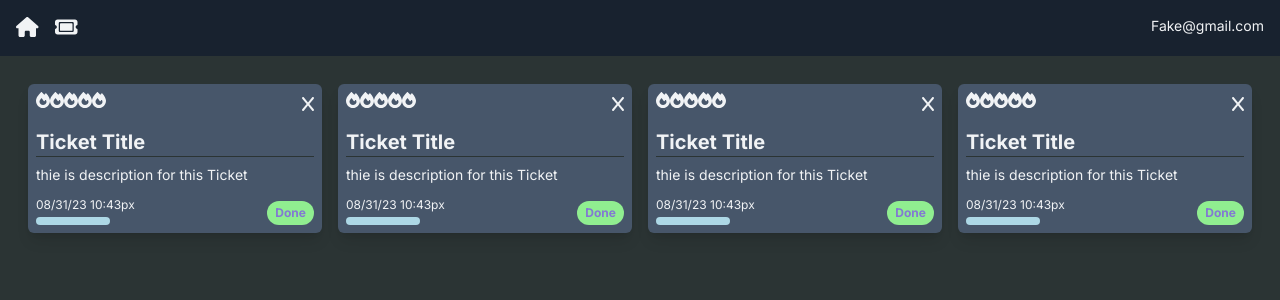
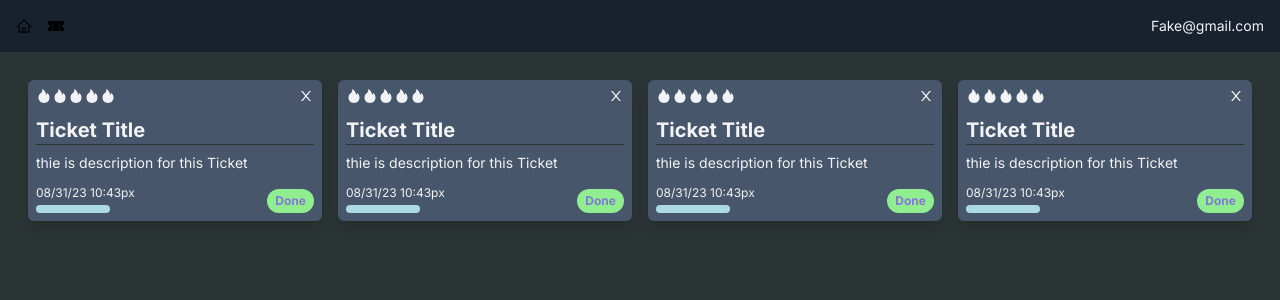
Before and after one commit to amirvosoughi17/next-crud, a Next.js app: page / in a window 1280 px wide. Shown: the top 300 px of the page. Built offline with nearby package versions, Linux system fonts and the light colour scheme.

Commit message:
Change icon library done

```diff
--- a/app/(components)/DeleteBlock.jsx
+++ b/app/(components)/DeleteBlock.jsx
@@ -1,9 +1,8 @@
-import {FontAwesomeIcon} from '@fortawesome/react-fontawesome'
-import {faX} from '@fortawesome/free-solid-svg-icons'
+import {AiOutlineClose} from 'react-icons/ai'
 
 const DeleteBlock = () => {
   return (
-    <FontAwesomeIcon icon={faX} className="text-red-400 hover:cursor-pointer hover:text-res-200"  />
+    <AiOutlineClose />
   )
 }
 
--- a/app/(components)/Nav.jsx
+++ b/app/(components)/Nav.jsx
@@ -1,15 +1,15 @@
 import  Link  from "next/link"
-import {FontAwesomeIcon} from '@fortawesome/react-fontawesome';
-import {faTicket , faHome} from '@fortawesome/free-solid-svg-icons';
+import {AiOutlineHome} from 'react-icons/ai'
+import {BsTicketPerforatedFill} from 'react-icons/bs'
 
 const Nav = () => {
   return <nav className="flex justify-between bg-nav p-4">
     <div className="flex items-center space-x-4 ">
       <Link href="/">
-        <FontAwesomeIcon icon={faHome} className="icon" />
+       <AiOutlineHome />
       </Link>
       <Link href="/TicketPage/new">
-        <FontAwesomeIcon icon={faTicket} className="icon" />
+       <BsTicketPerforatedFill />
       </Link>
     </div>
     <div>
--- a/app/(components)/PriorityDisplay.jsx
+++ b/app/(components)/PriorityDisplay.jsx
@@ -1,15 +1,15 @@
 import React from 'react'
-import {FontAwesomeIcon} from '@fortawesome/react-fontawesome'
-import {faFire} from '@fortawesome/free-solid-svg-icons';
+import {AiFillFire} from 'react-icons/ai'
+
 
 const PriorityDisplay = () => {
   return (
     <div className='flex justify-start align-baseline '>
-        <FontAwesomeIcon icon={faFire} className='text-red-400'/>
-        <FontAwesomeIcon icon={faFire} className='text-red-400'/>
-        <FontAwesomeIcon icon={faFire} className='text-red-400'/>
-        <FontAwesomeIcon icon={faFire} className='text-red-400'/>
-        <FontAwesomeIcon icon={faFire} className='text-red-400'/>
+        <AiFillFire />
+        <AiFillFire />
+        <AiFillFire />
+        <AiFillFire />
+        <AiFillFire />
     </div>
   )
 }
--- a/app/(components)/TicketForm.jsx
+++ b/app/(components)/TicketForm.jsx
@@ -5,16 +5,27 @@ import { useState } from "react";
 
 const TicketForm = () => {
   const router = useRouter()
+
     const handleChange = (e) => {
-         const value = e.target.value;
-         const name = e.target.name;
-         setFormData((preState) => ({
-            ...preState,
-            [name] : value ,
-         }))
+      const value = e.target.value
+      const name = e.target.name;
+      setFormData((perState) => ({
+        ...perState ,
+        [name] : value
+      }))
     }
+    const startingTicketData  = {
+        title  : '',
+        description : '',
+        priority :1 ,
+        progress : 0 ,
+        status : 'not Started',
+        category : 'Hardware Problem'
+    };
 
-     const  handleSubmit = async (e) => {
+    const [formData , setFormData] = useState(startingTicketData);
+
+    const  handleSubmit = async (e) => {
       e.preventDefault() ;
       const res = await fetch("/api/Tickets" , {
         method : "POST" ,
@@ -27,16 +38,6 @@ const TicketForm = () => {
       router.refresh()
       router.push('/')
     }
-
-    const startingTicketData  = {
-        title  : '',
-        description : '',
-        priority :1 ,
-        progress : 0 ,
-        status : 'not Started',
-        category : 'Hardware Problem'
-    };
-    const [formData , setFormData] = useState(startingTicketData);
 
   return (
     <div className="flex justify-center ">
--- a/app/layout.js
+++ b/app/layout.js
@@ -1,10 +1,8 @@
 import Nav from './(components)/Nav'
 import './globals.css'
 import { Inter } from 'next/font/google'
-import {config} from '@fortawesome/fontawesome-svg-core';
-import '@fortawesome/fontawesome-svg-core/styles.css';
 
-config.autoAddCss = false
+
 
 const inter = Inter({ subsets: ['latin'] })
 
--- a/package.json
+++ b/package.json
@@ -18,6 +18,7 @@
     "postcss": "8.4.31",
     "react": "18.2.0",
     "react-dom": "18.2.0",
+    "react-icons": "^4.11.0",
     "tailwindcss": "3.3.5"
   }
 }
```
Also changed, not shown: 1 other file (tests, documents, lock files or other folders).
